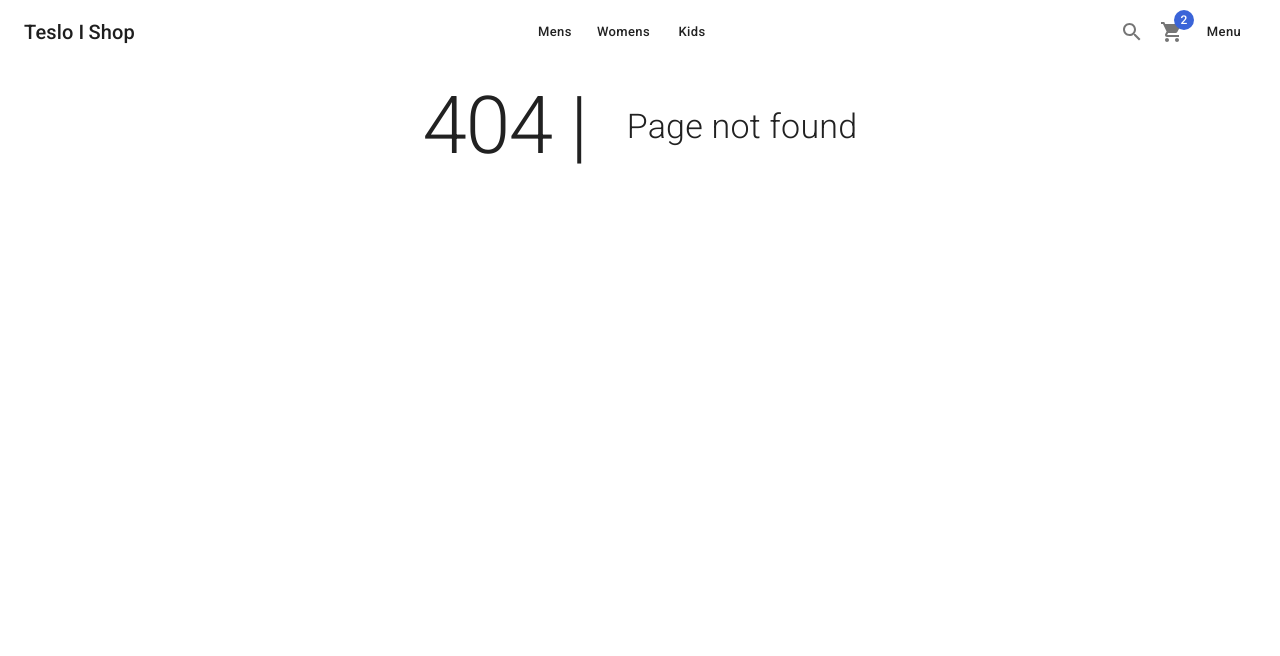
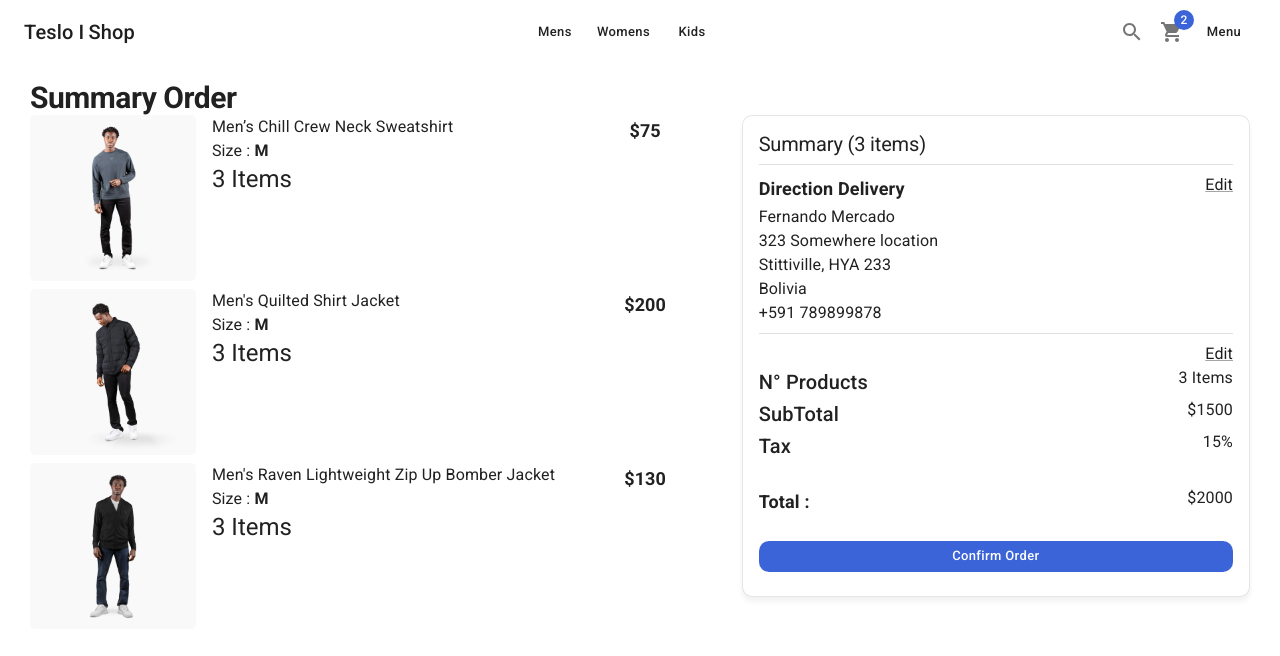
Before and after one commit to fernando59/teslo-shop, a Next.js app: page /checkout/summary in a window 1280 px wide. Before the commit this address had no page. Shown: the top 656 px of the page. Built offline with nearby package versions, Linux system fonts and the light colour scheme.

Commit message:
Add summary and history page

```diff
--- a/components/cart/CartList.tsx
+++ b/components/cart/CartList.tsx
@@ -23,7 +23,7 @@ export const CartList:FC<Props> = ({isEditable}) => {
                                 <Link>
                                     <CardActionArea>
                                         <CardMedia
-                                            image={`products/${product.images[0]}`}
+                                            image={`/products/${product.images[0]}`}
                                             component='img'
                                             sx={{borderRadius:'5px'}}
                                         />
--- a/package.json
+++ b/package.json
@@ -12,6 +12,7 @@
     "@emotion/styled": "^11.8.1",
     "@mui/icons-material": "^5.5.1",
     "@mui/material": "^5.5.3",
+    "@mui/x-data-grid": "^5.8.0",
     "next": "12.1.4",
     "react": "18.0.0",
     "react-dom": "18.0.0",
--- /dev/null
+++ b/pages/checkout/summary.tsx
@@ -0,0 +1,61 @@
+import { Box, Button, Card, CardContent, Divider, Grid, Link, Typography } from "@mui/material"
+import { CartList, OrderSummary } from "../../components/cart"
+import { ShopLayout } from "../../components/layouts"
+import NextLink from 'next/link'
+
+const SummanryPage = () => {
+    return (
+        <ShopLayout title="Summary Page" pageDescription="Summary Page">
+            <Typography variant='h1' component='h1'>Summary Order</Typography>
+            <Grid container>
+                <Grid item xs={12} sm={7}>
+                    {/* Cart List */}
+                    <CartList isEditable={false} />
+
+                </Grid>
+                <Grid item xs={12} sm={5}>
+                    <Card className="summary-card">
+                        <CardContent>
+                            <Typography variant='h2'>Summary (3 items)</Typography>
+                            <Divider sx={{ my: 1 }} />
+                            <Box display='flex' justifyContent='space-between'>
+                            <Typography variant='subtitle1'>Direction Delivery</Typography>
+                                <NextLink href='/checkout/address' passHref>
+                                    <Link underline="always">Edit </Link>
+
+                                </NextLink>
+                            </Box>
+                            <Typography >Fernando Mercado</Typography>
+                            <Typography >323 Somewhere location</Typography>
+                            <Typography >Stittiville, HYA 233 </Typography>
+                            <Typography >Bolivia</Typography>
+                            <Typography >+591 789899878</Typography>
+
+                            <Divider sx={{ my: 1 }} />
+                            <Box display='flex' justifyContent='end'>
+                                <NextLink href='/cart' passHref>
+                                    <Link underline="always">Edit </Link>
+
+                                </NextLink>
+                            </Box>
+                            {/* Order Summary */}
+                            <OrderSummary />
+
+
+                            <Box sx={{ mt: 3, }}>
+                                <Button color='secondary' className="circular-btn" fullWidth>
+                                    Confirm Order
+                                </Button>
+
+                            </Box>
+                        </CardContent>
+
+                    </Card>
+                </Grid>
+
+            </Grid>
+        </ShopLayout>
+    )
+}
+
+export default SummanryPage
```
Also changed, not shown: pages/checkout/address.tsx (added, +45 -0 lines), pages/orders/[id].tsx (added, +66 -0 lines), pages/orders/history.tsx (added, +13 -0 lines), 1 other file (tests, documents, lock files or other folders).
